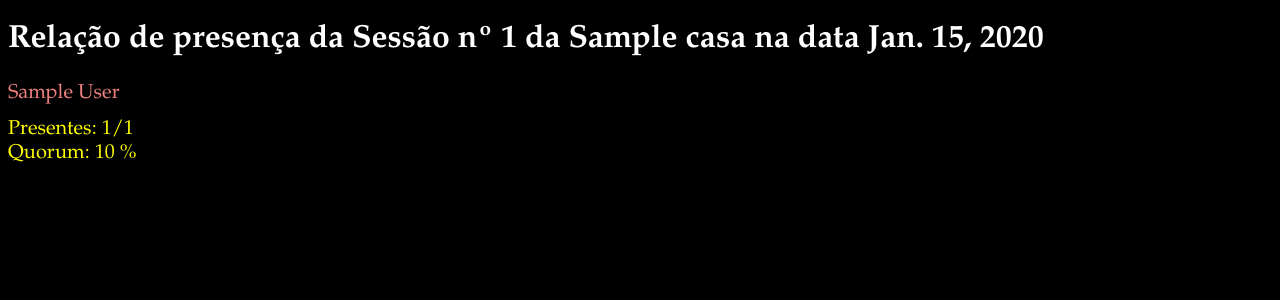
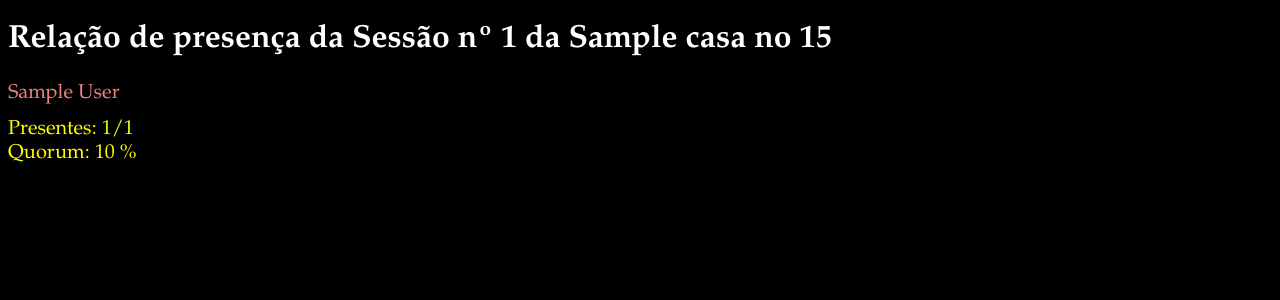
Before and after one commit to vini84200/medusa2, a Django app: template voting/templates/voting/listaPresença.html in a window 1280 px wide. Shown: the top 300 px of the page. Run offline with Django 3.2, Linux system fonts and the light colour scheme; tables that the repository leaves empty hold one stand-in row (values such as "Sample post"); the template is opened without the code that fills it: values that come from a table or form of the project are taken from there, most other values are stand-ins (such as "Sample title", 1, 10 or a date in 2020).

Commit message:
- Texto do titulo da pagina de sessão alterado. - requirements-dev atualizada

```diff
--- a/voting/templates/voting/listaPresença.html
+++ b/voting/templates/voting/listaPresença.html
@@ -8,7 +8,7 @@
     <link href="{%static 'voting/style.css'%}" rel="stylesheet" type="text/css">
 </head>
 <body id='lista_presenca'>
-<h1>Relação de presença da Sessão nº {{sessao.pk}} da {{casa}} na data {{sessao.data}}</h1>
+<h1>Relação de presença da Sessão nº {{sessao.pk}} da {{casa}} no {{sessao.data.day}}</h1>
 <div class="listagem">
     <div class="names">
         {%for cadeira in cadeiras%}
```
Also changed, not shown: requirements-dev.txt (+16 -0 lines).
